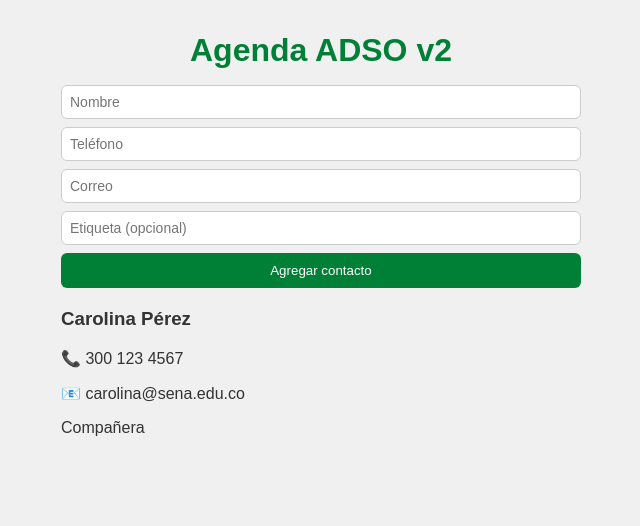
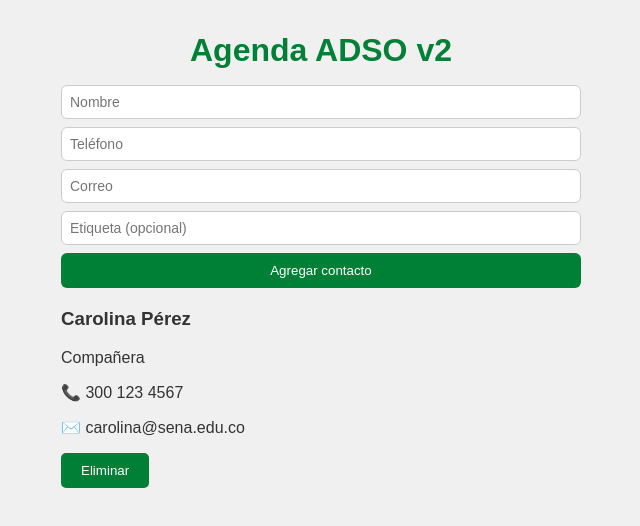
Before and after one commit to juandvid25/Agenda-D.SOFTWARE, a React (Vite) app: page / in a window 1280 px wide. Shown: the top 526 px of the page, without its empty margins (319-959 px from the left). Built offline with nearby package versions, Linux system fonts and the light colour scheme.

Commit message:
agregar persistencia con useEffect y manejo de eliminación por  ID

```diff
--- a/src/components/ContactoCard.jsx
+++ b/src/components/ContactoCard.jsx
@@ -1,23 +1,50 @@
-// ContactoCard.jsx
-// Este componente muestra UN contacto de la agenda.
-// Recibe datos (props): nombre, telefono, correo, etiqueta.
+// // ContactoCard.jsx
+// // Este componente muestra UN contacto de la agenda.
+// // Recibe datos (props): nombre, telefono, correo, etiqueta.
 
-export default function ContactoCard({ nombre, telefono, correo, etiqueta }) {
+// export default function ContactoCard({ nombre, telefono, correo, etiqueta }) {
+//   return (
+//     <div className="card-contacto">
+//       {/* Nombre del contacto en negrita */}
+//       <h3 className="card-nombre">{nombre}</h3>
+
+//       {/* Teléfono */}
+//       <p className="card-linea">📞 {telefono}</p>
+
+//       {/* Correo */}
+//       <p className="card-linea">📧 {correo}</p>
+
+//       {/* Etiqueta adicional, si existe (por ejemplo: "Instructor", "Cliente", "Compañera") */}
+//       {etiqueta && (
+//         <p className="card-etiqueta">{etiqueta}</p>
+//       )}
+//     </div>
+//   );
+// }
+export default function ContactoCard({
+  id,
+  nombre,
+  telefono,
+  correo,
+  etiqueta,
+  onDelete,
+}) {
   return (
-    <div className="card-contacto">
-      {/* Nombre del contacto en negrita */}
-      <h3 className="card-nombre">{nombre}</h3>
+    <article className="tarjeta-contacto">
+      <h3>{nombre}</h3>
+      {etiqueta && <p className="tag">{etiqueta}</p>}
+      <p>📞 {telefono}</p>
+      {correo && <p>✉️ {correo}</p>}
 
-      {/* Teléfono */}
-      <p className="card-linea">📞 {telefono}</p>
-
-      {/* Correo */}
-      <p className="card-linea">📧 {correo}</p>
-
-      {/* Etiqueta adicional, si existe (por ejemplo: "Instructor", "Cliente", "Compañera") */}
-      {etiqueta && (
-        <p className="card-etiqueta">{etiqueta}</p>
-      )}
-    </div>
+      <div className="acciones">
+        <button
+          type="button"
+          className="btn-eliminar"
+          onClick={() => onDelete(id)}
+        >
+          Eliminar
+        </button>
+      </div>
+    </article>
   );
 }
```
